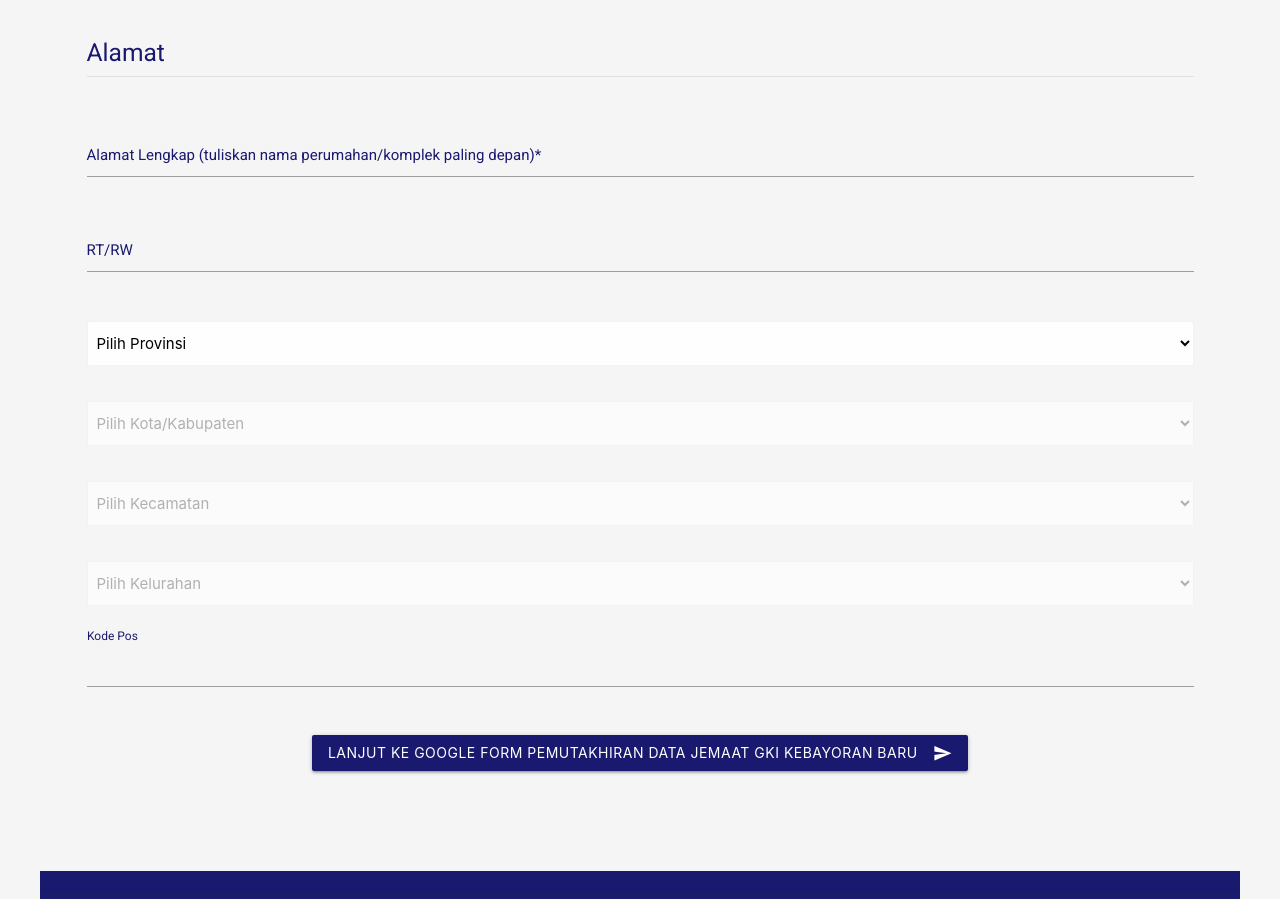
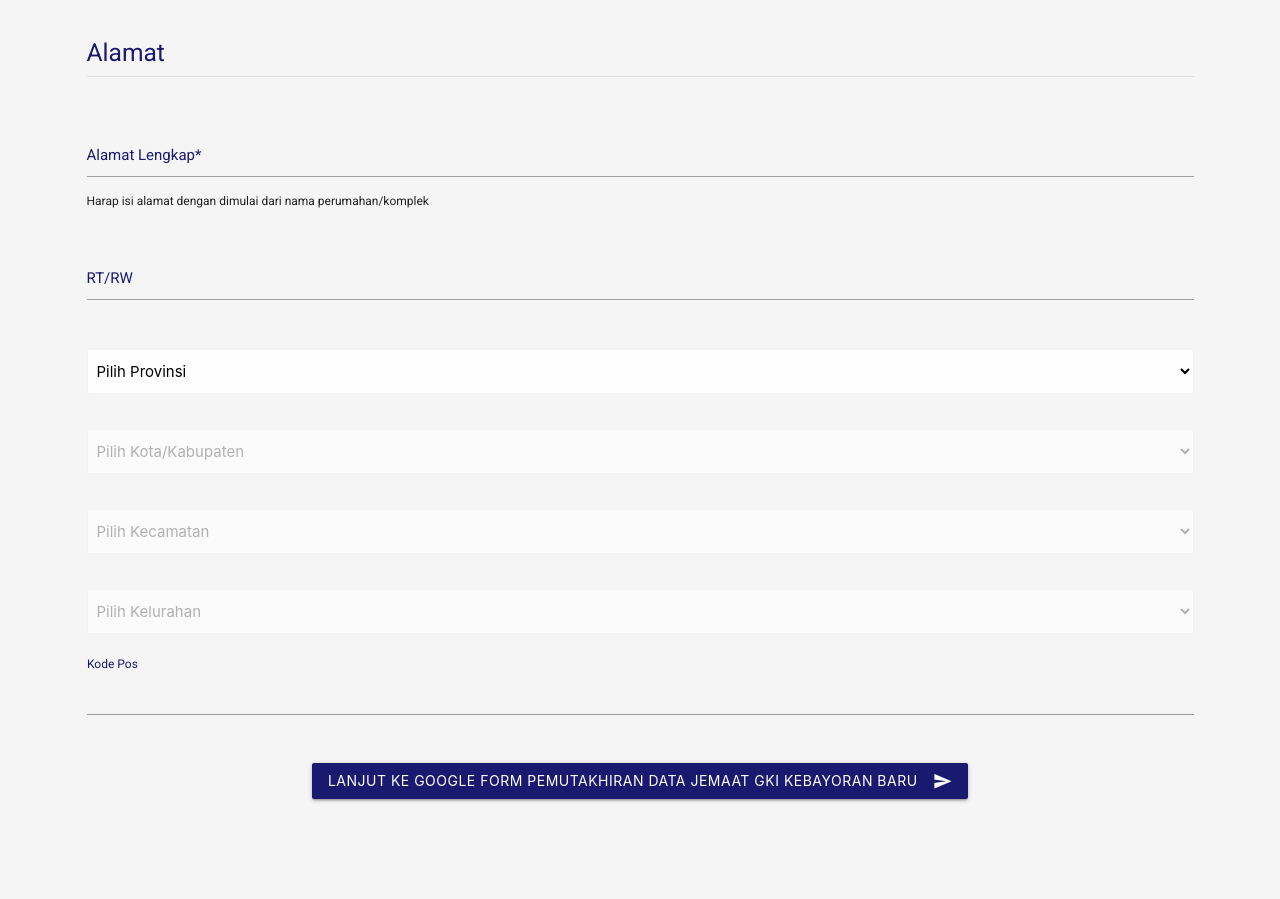
Before and after one commit to isaacnugroho/pemutakhiran-data-gki, a Next.js app: page / in a window 1280 px wide. Shown: the part 780-1679 px from the top of the page. Built offline with nearby package versions, Linux system fonts and the light colour scheme; no server answers.

Commit message:
add address helper text

```diff
--- a/src/pages/index.tsx
+++ b/src/pages/index.tsx
@@ -151,7 +151,8 @@ export default function Home() {
                     <div className="row">
                       <div className="input-field col s12">
                         <textarea id="address" className="materialize-textarea validate"></textarea>
-                        <label htmlFor="address">Alamat Lengkap (tuliskan nama perumahan/komplek paling depan)*</label>
+                        <label htmlFor="address">Alamat Lengkap*</label>
+                        <span className="helper-text2">Harap isi alamat dengan dimulai dari nama perumahan/komplek</span>
                         <span className="helper-text"></span>
                       </div>
                     </div>
--- a/src/styles/globals.css
+++ b/src/styles/globals.css
@@ -67,6 +67,12 @@ h6.section-title {
 
 .input-field label {
   color: #191970 !important;
+  margin-bottom: 4px;
+}
+
+.input-field textarea {
+  position: relative;
+  margin-top: auto;
 }
 
 .input-field input[type=text]:focus + label,
@@ -146,6 +152,10 @@ textarea.materialize-textarea:focus:not([readonly])+label {
   min-height: 18px;
 }
 
+.helper-text2 {
+  min-height: 18px;
+}
+
 .helper-text:empty {
   display: none;
 }
@@ -197,13 +207,22 @@ textarea.materialize-textarea:focus:not([readonly])+label {
 }
 
 /* Gender field styling */
+.helper-text2 {
+  color: #000000de !important;
+  font-size: 12px !important;
+  margin-bottom: 10px;
+  display: block;
+  position: relative;
+}
+
+/* Gender field styling */
 .gender-label {
   color: #9e9e9e;
   font-size: 1rem;
   margin-bottom: 10px;
-  margin-left: 45px; /* Add left margin to align with other input labels */
-  display: block; /* Ensure it's on its own line */
-  position: relative; /* Add positioning context */
+  margin-left: 45px;
+  display: block;
+  position: relative;
 }
 
 /* Radio button container styling */
```
